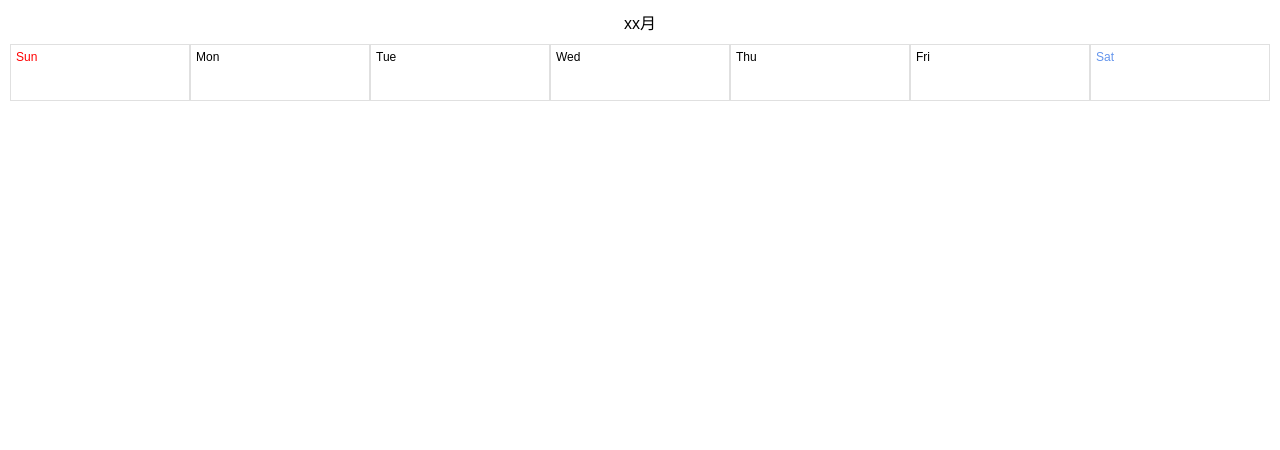
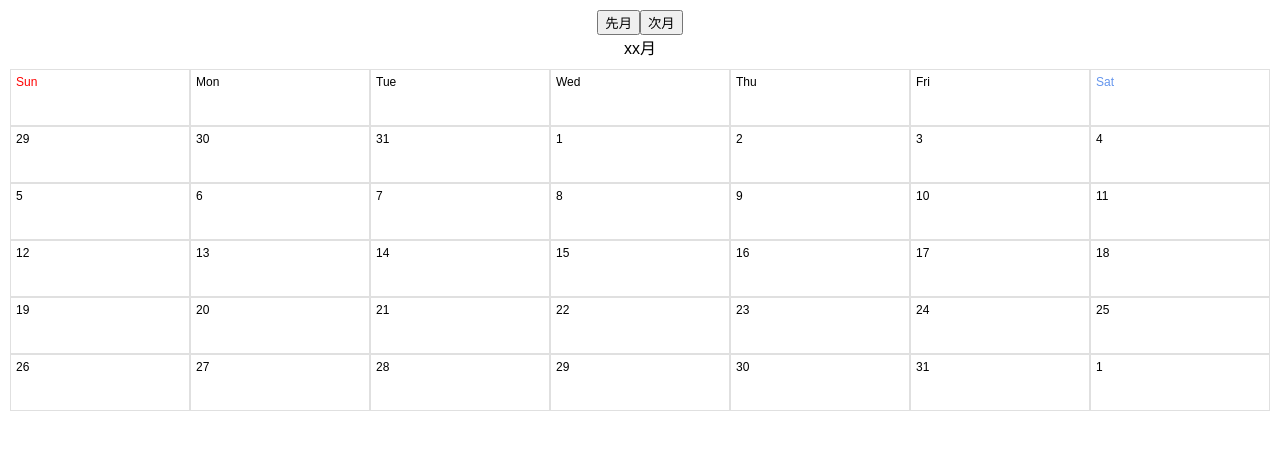
Before and after one commit to frongrasanf/simple_calendar, a React (Create React App) app: page / in a window 1280 px wide. Shown: the top 450 px of the page. Built offline with nearby package versions, Linux system fonts and the light colour scheme.

Commit message:
Create DisplayWeeks component

```diff
--- /dev/null
+++ b/src/DisplayWeeks.js
@@ -0,0 +1,34 @@
+import React, { Component } from 'react';
+
+class DisplayWeeks extends Component {
+  render() {
+    console.log("called")
+    let { displayDays } = this.props
+    let weekNum = displayDays.length / 7
+    let array = []
+    for (let i = 0; i < weekNum; i++) {
+      let num = i * 7
+      array.push(displayDays.slice(num, num + 7))
+    }
+
+    return (
+      <div className="Display-weeks">
+        {array.map((dayArray, i) => {
+          return (
+            <div className="Week-row">
+              {dayArray.map((day) => {
+                return (
+                  <div className="Day-box">
+                    {day}
+                  </div>
+                )
+              })}
+            </div>
+          )
+        })}
+      </div>
+    )
+  }
+}
+
+export default DisplayWeeks;
--- a/src/Main.css
+++ b/src/Main.css
@@ -5,7 +5,6 @@
 
 .Calendar-body {
   padding: 10px;
-
 }
 .Week-row {
   display: flex;
--- a/src/Main.js
+++ b/src/Main.js
@@ -1,5 +1,6 @@
 import React, { Component } from 'react';
 import './Main.css';
+import DisplayWeeks from './DisplayWeeks';
 import moment from 'moment';
 
 class Main extends Component {
@@ -70,10 +71,13 @@ class Main extends Component {
     return (
       <div>
         <div className="Calendar-header">
+          <button onClick={this.moveToNextMonth}>先月</button>
+          <button onClick={this.moveToNextMonth}>次月</button>
           <div className="Calendar-header-text">xx月</div>
         </div>
         <div className="Calendar-body">
           {weekInfo}
+          <DisplayWeeks displayDays={this.state.displayDays} />
         </div>
       </div>
     );
```
